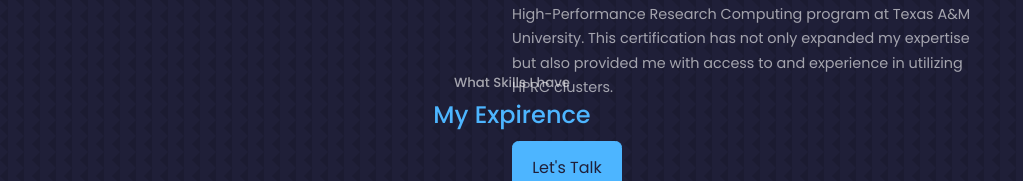
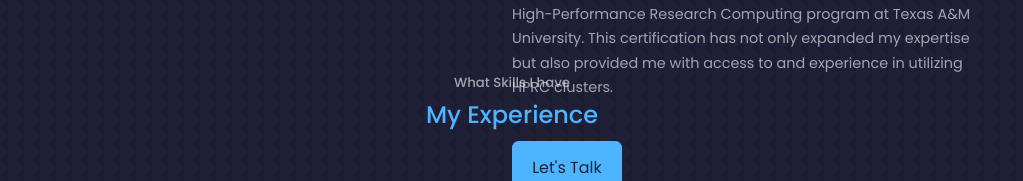
Before and after one commit to ShreyWey/personal-portfolio2.0, a React (Create React App) app: page / in a window 1280 px wide. Shown: the part 1416-1597 px from the top of the page, without its empty margins (128-1151 px from the left). Built offline with nearby package versions, Linux system fonts and the light colour scheme.

Commit message:
typo fix

```diff
--- a/src/components/experience/Experience.jsx
+++ b/src/components/experience/Experience.jsx
@@ -6,7 +6,7 @@ const Experience = () => {
   return (
     <section id='expirence'>
       <h5>What Skills I have</h5>
-      <h2>My Expirence</h2>
+      <h2>My Experience</h2>
       <div className="container experience__container">
         <div className="expirence__soft">
           <h3>Software</h3>
```
